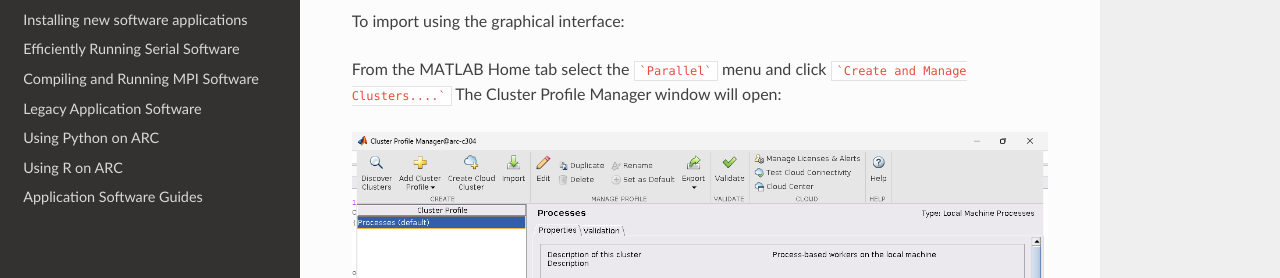
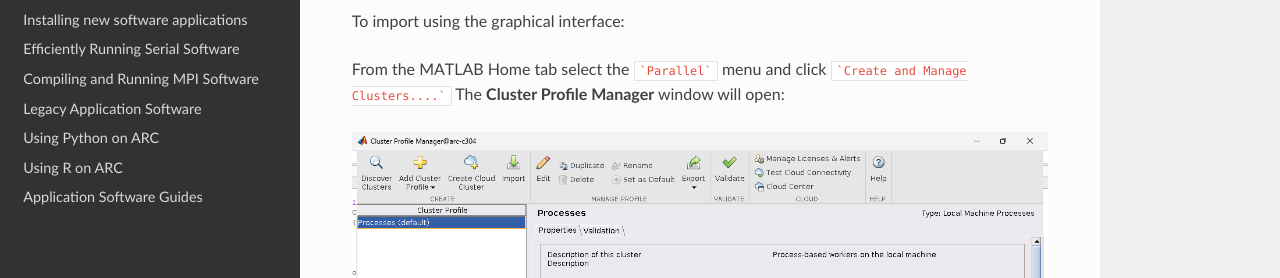
Before and after one commit to oxford-arc/arc-software-guide, a Sphinx documentation site: the page built from docs/source/apps/arc_matlab_mps.rst, in a window 1280 px wide and 900 px high, scrolled down 711 px. Shown: the part 173-451 px from the top of the window. Built offline with Sphinx 7.4.7 and the Read the Docs theme 2.0.0, drawn with Linux system fonts in a browser that asks for light colours.

````diff
--- a/docs/source/apps/arc_matlab_mps.rst
+++ b/docs/source/apps/arc_matlab_mps.rst
@@ -31,7 +31,7 @@ Importing from MATLAB GUI
 
 To import using the graphical interface:
 
-From the MATLAB Home tab select the ```Parallel``` menu and click ```Create and Manage Clusters....``` The Cluster Profile Manager window will open:
+From the MATLAB Home tab select the ```Parallel``` menu and click ```Create and Manage Clusters....``` The **Cluster Profile Manager** window will open:
 
 
 .. image:: ../images/arc-cluster1.png
````
